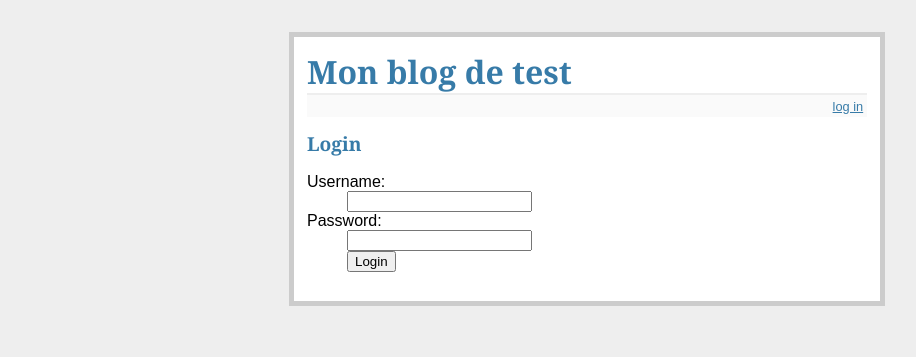
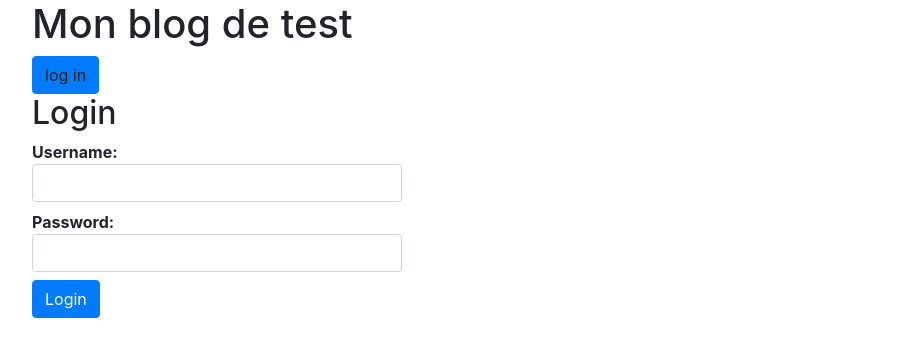
Before and after one commit to Y0lan/Learning-TDD, a Flask app: page /login in a window 1280 px wide. Shown: the top 357 px of the page, without its empty margins (53-969 px from the left). Run offline with Flask 2, Linux system fonts and the light colour scheme; some libraries are stand-ins or nearby versions.

Commit message:
herokuuu2

```diff
--- a/templates/login.html
+++ b/templates/login.html
@@ -2,22 +2,22 @@
 <html>
 <head>
   <title>Login</title>
-  <link rel="stylesheet" type="text/css" href="{{ url_for('static', filename='style.css') }}">
+    <link rel="stylesheet" type="text/css" href="https://stackpath.bootstrapcdn.com/bootstrap/4.5.0/css/bootstrap.min.css" />
 </head>
 <body>
-  <div class="page">
+  <div class="container">
     <h1>Mon blog de test</h1>
 
     <div class="metanav">
       {% if not session.logged_in %}
-        <a href="{{ url_for('login') }}">log in</a>
+        <a class="btn btn-primary" ref="{{ url_for('login') }}">log in</a>
       {% else %}
-        <a href="{{ url_for('logout') }}">log out</a>
+        <a class="btn btn-warning" href="{{ url_for('logout') }}">log out</a>
       {% endif %}
     </div>
 
     {% for message in get_flashed_messages() %}
-      <div class="flash">{{ message }}</div>
+      <div class="flash alert alert-success col-sm-4" role="success">{{ message }}</div>
     {% endfor %}
 
     {% block body %}{% endblock %}
@@ -25,18 +25,19 @@
     <h2>Login</h2>
 
     {% if error %}
-      <p class="error"><strong>Error:</strong> {{ error }}</p>
+      <p class="alert alert-danger col-sm-4" role="danger"><strong>Error:</strong> {{ error }}</p>
     {% endif %}
 
-    <form action="{{ url_for('login') }}" method="post">
+    <form action="{{ url_for('login') }}" class="form-group" method="post">
       <dl>
         <dt>Username:</dt>
-        <dd><input type="text" name="username"></dd>
+        <dd><input type="text" name="username" class="form-control col-sm-4"></dd>
         <dt>Password:</dt>
-        <dd><input type="password" name="password"></dd>
-        <dd><input type="submit" value="Login"></dd>
+        <dd><input type="password" name="password" class="form-control col-sm-4"></dd>
+        <dd><input type="submit" class="btn btn-primary" value="Login"></dd>
       </dl>
     </form>
   </div>
+  <script type="text/javascript" src="{{url_for('static', filename='main.js') }}"></script>
 </body>
 </html>
```
Also changed, not shown: templates/index.html (+9 -9 lines), database.db.
